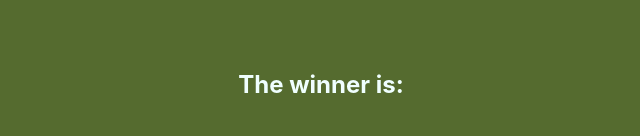
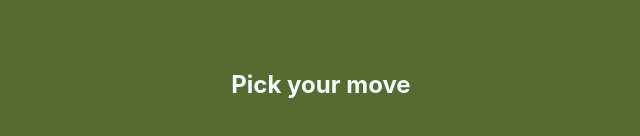
Before and after one commit to SchoolOfCode/noughts-and-crosses-plan-room-ten, a React (Create React App) app: page / in a window 1280 px wide. Shown: the part 338-474 px from the top of the page, without its empty margins (319-959 px from the left). Built offline with nearby package versions, Linux system fonts and the light colour scheme.

Commit message:
winning message

```diff
--- a/src/components/App/App.js
+++ b/src/components/App/App.js
@@ -48,7 +48,7 @@ function App() {
     <div className="App">
       <Board board={board} onClick={handleClick} />
       <div>
-        <h2>The winner is: {winner}</h2>
+        <h2>{winner ? "Winner: " + winner : "Pick your move"}</h2>
       </div>
     </div>
   );
```
